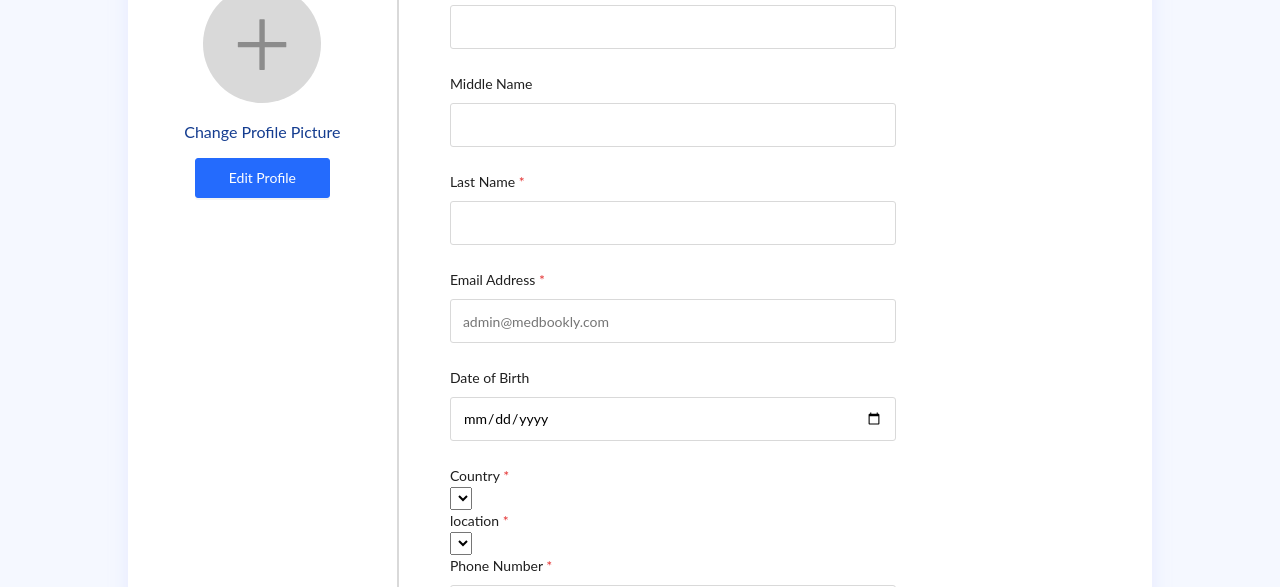
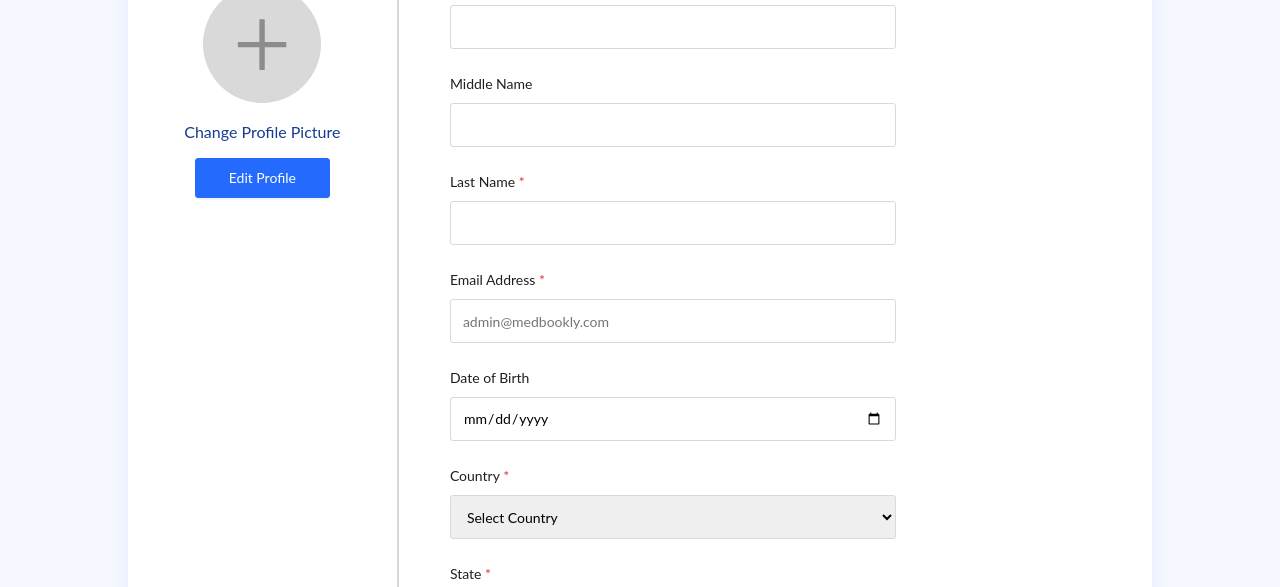
Before and after one commit to iamkrisefobi/MedBookly-Website, a plain HTML site: page assets/css/components/nav-bar-personalProfile/nav-bar-personalProfile.html in a window 1280 px wide. Shown: the part 213-800 px from the top of the page. Drawn offline with Linux system fonts and the light colour scheme.

Commit message:
Modified the personal profile page

```diff
--- a/assets/css/components/nav-bar-personalProfile/nav-bar-personalProfile.html
+++ b/assets/css/components/nav-bar-personalProfile/nav-bar-personalProfile.html
@@ -80,11 +80,11 @@
                   </div>
                   <div class="form-group">
                       <label class="form-label" for="country">Country <span>*</span></label>
-                      <select name="country" onchange="printState('state',this.selectedIndex);" id="country"></select>
+                      <select class="form-input" name="country" onchange="printState('state',this.selectedIndex);" id="country"></select>
                   </div>
                   <div class="form-group">
-                      <label class="form-label" for="location">location <span>*</span></label>
-                      <select name="state" id ="state"></select>
+                      <label class="form-label" for="location">State <span>*</span></label>
+                      <select class="form-input" name="state" id="state"></select>
                   </div>
                   <div class="form-group">
                       <label class="form-label" for="phoneNumber">Phone Number <span>*</span></label>
@@ -98,7 +98,7 @@
   </main>
 
     <!-- Link to js country file -->
-  <script src="app.js">
+  <script src="../app.js">
   </script>
   </body>
 </html>
```
